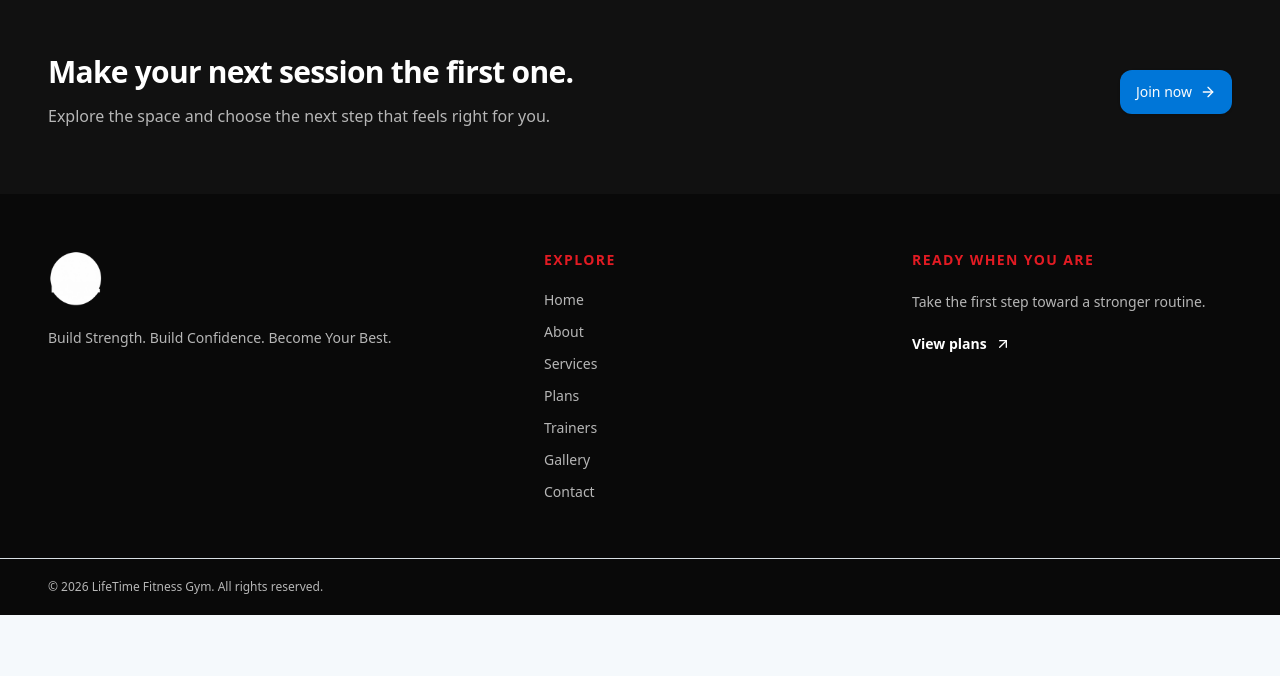
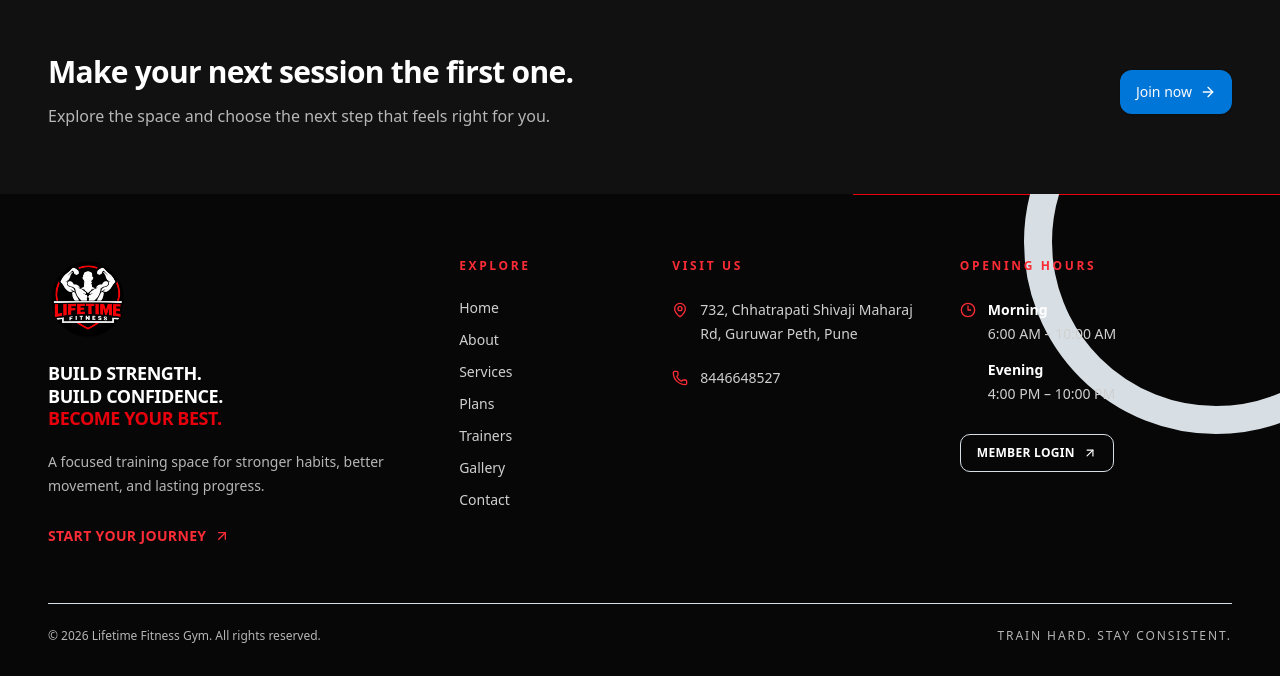
Before and after one commit to vyankateshbairagi/Lifetime-Fitness-Gym, a Next.js app: page /about in a window 1280 px wide. Shown: the part 955-1631 px from the top of the page. Before the commit the page ends 1570 px from the top, so only its background shows below. Built offline with nearby package versions, Linux system fonts and the light colour scheme.

Commit message:
feat: Enhance homepage and footer with new layout, improved accessibility, and additional information

```diff
--- a/src/app/page.tsx
+++ b/src/app/page.tsx
@@ -1,4 +1,5 @@
 import type { Metadata } from "next";
+import Image from "next/image";
 import Link from "next/link";
 import {
   Activity,
@@ -10,7 +11,6 @@ import {
   MessageCircle,
   PersonStanding,
   ShieldCheck,
-  Sparkles,
   Target,
   Users,
 } from "lucide-react";
@@ -82,22 +82,21 @@ export default async function HomePage() {
     <PublicPage>
       <section id="home" className="relative isolate overflow-hidden bg-slate-950 text-white">
         <div className="absolute inset-0 bg-[radial-gradient(circle_at_75%_20%,rgba(226,27,35,0.2),transparent_30%),radial-gradient(circle_at_20%_90%,rgba(226,27,35,0.08),transparent_35%)]" />
-        <div className="relative mx-auto grid min-h-[calc(100svh-5rem)] max-w-7xl items-center gap-12 px-6 py-20 sm:px-10 lg:grid-cols-[1.05fr_0.95fr] lg:px-12 lg:py-28">
+        <div className="absolute bottom-0 left-0 h-px w-1/3 bg-red-600" />
+        <div className="relative mx-auto grid min-h-[min(760px,calc(100svh-5rem))] max-w-7xl items-center gap-12 px-6 py-16 sm:px-10 lg:grid-cols-[0.9fr_1.1fr] lg:px-12 lg:py-24">
           <div className="max-w-3xl">
-            <p className="mb-6 flex items-center gap-2 text-sm font-semibold uppercase tracking-[0.24em] text-emerald-300">
-              <Sparkles className="size-4" /> LifeTime Fitness Gym
+            <p className="mb-5 flex items-center gap-2 text-xs font-bold uppercase tracking-[0.28em] text-emerald-300">
+              <span className="h-px w-8 bg-red-600" /> LifeTime Fitness Gym | Pune
             </p>
-            <h1 className="text-5xl font-semibold leading-[0.98] tracking-tight sm:text-7xl">
+            <h1 className="max-w-2xl text-5xl font-black uppercase leading-[0.9] tracking-[-0.04em] sm:text-7xl lg:text-[5.5rem]">
               Build strength.
-              <br />
-              Build confidence.
-              <br />
-              Become your best.
+              <br />Build confidence.
+              <br /><span className="text-red-600">Become your best.</span>
             </h1>
-            <p className="mt-7 max-w-xl text-lg leading-8 text-slate-300 sm:text-xl">
+            <p className="mt-7 max-w-lg text-base leading-7 text-slate-300 sm:text-lg">
               Your journey to a stronger, healthier, and more confident you starts here.
             </p>
-            <div className="mt-9 flex flex-col gap-3 sm:flex-row">
+            <div className="mt-8 flex flex-col gap-3 sm:flex-row">
               <Link href="#plans" className="inline-flex items-center justify-center gap-2 rounded-lg bg-emerald-400 px-6 py-3.5 text-sm font-semibold text-slate-950 transition hover:bg-emerald-300 focus:outline-none focus:ring-2 focus:ring-emerald-300 focus:ring-offset-2 focus:ring-offset-slate-950">
                 Join now <ArrowRight className="size-4" />
               </Link>
@@ -106,24 +105,31 @@ export default async function HomePage() {
               </Link>
             </div>
           </div>
-          <div aria-hidden="true" className="relative mx-auto flex aspect-[4/5] w-full max-w-md items-end overflow-hidden rounded-[2rem] border border-white/10 bg-gradient-to-br from-emerald-400/30 via-slate-900 to-blue-500/20 p-8 shadow-2xl shadow-black/30">
-            <div className="absolute inset-6 rounded-[1.5rem] border border-white/10" />
-            <div className="absolute right-8 top-8 flex size-24 items-center justify-center rounded-full border border-emerald-300/40 bg-emerald-300/10">
-              <Dumbbell className="size-9 text-emerald-200" />
-            </div>
-            <div className="relative">
-              <p className="text-7xl font-semibold tracking-tight text-white/90">01</p>
-              <p className="mt-2 max-w-xs text-sm leading-6 text-slate-300">One good session. Then another. Momentum is built one choice at a time.</p>
+          <div aria-hidden="true" className="relative mx-auto aspect-[1.15/1] w-full max-w-2xl overflow-hidden border border-white/15 bg-[#0d0d0d] shadow-2xl shadow-black/50">
+            <div className="absolute inset-0 bg-[linear-gradient(120deg,transparent_40%,rgba(226,27,35,0.24),transparent_70%)]" />
+            <div className="absolute -right-16 -top-24 size-80 rounded-full border-[18px] border-red-600/20" />
+            <div className="absolute -bottom-40 -left-20 size-96 rounded-full border-[28px] border-white/5" />
+            <Image src="/lifetime-fitness-gym-logo.png" alt="" fill className="relative z-10 object-contain p-10 sm:p-16" />
+            <div className="absolute bottom-0 left-0 z-20 flex w-full items-center justify-between border-t border-white/15 bg-black/75 px-5 py-4 text-[10px] font-bold uppercase tracking-[0.2em] text-white sm:px-8">
+              <span>Train with purpose</span><span className="text-red-500">01 / 01</span>
             </div>
           </div>
+        </div>
+        <div className="relative mx-auto grid max-w-7xl grid-cols-2 border-t border-white/10 px-6 sm:grid-cols-4 sm:px-10 lg:px-12">
+          {[["01", "Focused training"], ["02", "Flexible plans"], ["03", "Pune location"], ["04", "Supportive community"]].map(([number, label]) => (
+            <div key={number} className="border-r border-white/10 px-4 py-5 first:border-l sm:px-6">
+              <p className="text-lg font-black text-red-600">{number}</p>
+              <p className="mt-1 text-[10px] font-bold uppercase tracking-widest text-slate-300">{label}</p>
+            </div>
+          ))}
         </div>
       </section>
 
       <section id="about" className="scroll-mt-20 bg-white px-6 py-20 sm:px-10 lg:px-12 lg:py-28">
-        <div className="mx-auto grid max-w-7xl gap-12 lg:grid-cols-[1.05fr_0.95fr] lg:items-start">
+        <div className="mx-auto grid max-w-7xl gap-10 lg:grid-cols-[1.1fr_0.9fr] lg:items-start">
           <div>
             <p className="text-sm font-semibold uppercase tracking-[0.2em] text-emerald-600">About LifeTime Fitness</p>
-            <h2 className="mt-4 text-4xl font-semibold tracking-tight text-slate-950 sm:text-5xl">A stronger routine starts with the right place.</h2>
+            <h2 className="mt-4 max-w-2xl text-4xl font-black uppercase leading-tight tracking-tight text-slate-950 sm:text-5xl">A stronger routine starts with the right place.</h2>
             <p className="mt-6 text-lg leading-8 text-slate-600">LifeTime Fitness Gym is a dedicated fitness destination in the heart of Pune, designed to help you become stronger, healthier, and more confident. With quality equipment, a motivating training environment, and a focus on consistent progress, we welcome beginners and experienced fitness enthusiasts alike. Whether your goal is to build muscle, improve strength, lose weight, or simply live a healthier lifestyle, LifeTime Fitness Gym is here to support your journey.</p>
             <div className="mt-8 grid gap-4 text-sm text-slate-700 sm:grid-cols-2">
               <p className="flex gap-3"><MapPin className="size-5 shrink-0 text-emerald-600" /> Guruwar Peth, Pune</p>
@@ -131,7 +137,7 @@ export default async function HomePage() {
               <p className="flex gap-3"><MessageCircle className="size-5 shrink-0 text-emerald-600" /> 8446648527</p>
             </div>
           </div>
-          <div className="rounded-3xl bg-slate-950 p-8 text-white sm:p-10">
+          <div className="border border-white/10 bg-slate-950 p-8 text-white sm:p-10">
             <p className="text-sm font-semibold uppercase tracking-[0.2em] text-emerald-300">Why choose us</p>
             <ul className="mt-7 grid gap-5 sm:grid-cols-2">
               {reasons.map((reason) => <li key={reason} className="flex gap-3 text-sm text-slate-300"><Check className="size-5 shrink-0 text-emerald-300" />{reason}</li>)}
--- a/src/components/public/public-footer.tsx
+++ b/src/components/public/public-footer.tsx
@@ -1,28 +1,99 @@
 import Image from "next/image";
 import Link from "next/link";
-import { ArrowUpRight } from "lucide-react";
+import { ArrowUpRight, Clock3, MapPin, Phone } from "lucide-react";
 
-const links = [["Home", "/#"], ["About", "/#about"], ["Services", "/#services"], ["Plans", "/#plans"], ["Trainers", "/#trainers"], ["Gallery", "/#gallery"], ["Contact", "/#contact"]];
+const links = [
+  ["Home", "/#"],
+  ["About", "/#about"],
+  ["Services", "/#services"],
+  ["Plans", "/#plans"],
+  ["Trainers", "/#trainers"],
+  ["Gallery", "/#gallery"],
+  ["Contact", "/#contact"],
+];
 
 export function PublicFooter() {
   return (
-    <footer className="bg-slate-950 text-white">
-      <div className="mx-auto grid max-w-7xl gap-12 px-6 py-14 sm:px-10 md:grid-cols-[1.4fr_1fr_1fr] lg:px-12">
-        <div>
-          <Image src="/lifetime-fitness-gym-logo.png" alt="Lifetime Fitness Gym" width={148} height={83} className="h-14 w-auto object-contain brightness-0 invert" />
-          <p className="mt-5 max-w-sm text-sm leading-6 text-slate-400">Build Strength. Build Confidence. Become Your Best.</p>
+    <footer className="relative overflow-hidden bg-[#070707] text-white">
+      <div aria-hidden="true" className="absolute right-0 top-0 h-px w-1/3 bg-red-600" />
+      <div aria-hidden="true" className="absolute -right-32 -top-36 size-96 rounded-full border-[28px] border-red-600/5" />
+      <div className="relative mx-auto max-w-7xl px-6 pb-8 pt-16 sm:px-10 lg:px-12">
+        <div className="grid gap-12 border-b border-white/10 pb-14 lg:grid-cols-[1.5fr_0.7fr_1fr_1.1fr] lg:gap-10">
+          <div>
+            <Image
+              src="/lifetime-fitness-gym-logo.png"
+              alt="Lifetime Fitness Gym"
+              width={148}
+              height={83}
+              className="h-20 w-auto object-contain"
+            />
+            <p className="mt-6 max-w-xs text-lg font-bold uppercase leading-tight tracking-tight">
+              Build strength.
+              <br />
+              Build confidence.
+              <br />
+              <span className="text-red-600">Become your best.</span>
+            </p>
+            <p className="mt-5 max-w-sm text-sm leading-6 text-slate-400">
+              A focused training space for stronger habits, better movement, and lasting progress.
+            </p>
+            <Link
+              href="/#plans"
+              className="mt-7 inline-flex items-center gap-2 text-sm font-bold uppercase tracking-wide text-red-500 transition hover:text-red-400"
+            >
+              Start your journey <ArrowUpRight className="size-4" />
+            </Link>
+          </div>
+          <div>
+            <h2 className="text-xs font-bold uppercase tracking-[0.22em] text-red-500">Explore</h2>
+            <nav className="mt-6 grid gap-3 text-sm text-slate-300">
+              {links.map(([label, href]) => (
+                <Link key={href} href={href} className="w-fit transition-colors hover:text-red-500">
+                  {label}
+                </Link>
+              ))}
+            </nav>
+          </div>
+          <div>
+            <h2 className="text-xs font-bold uppercase tracking-[0.22em] text-red-500">Visit us</h2>
+            <div className="mt-6 space-y-5 text-sm leading-6 text-slate-300">
+              <p className="flex gap-3">
+                <MapPin className="mt-1 size-4 shrink-0 text-red-500" />
+                732, Chhatrapati Shivaji Maharaj Rd, Guruwar Peth, Pune
+              </p>
+              <a href="tel:8446648527" className="flex gap-3 transition hover:text-red-500">
+                <Phone className="mt-1 size-4 shrink-0 text-red-500" />
+                8446648527
+              </a>
+            </div>
+          </div>
+          <div>
+            <h2 className="text-xs font-bold uppercase tracking-[0.22em] text-red-500">Opening hours</h2>
+            <div className="mt-6 flex gap-3 text-sm leading-6 text-slate-300">
+              <Clock3 className="mt-1 size-4 shrink-0 text-red-500" />
+              <p>
+                <span className="font-semibold text-white">Morning</span>
+                <br />
+                6:00 AM – 10:00 AM
+                <br />
+                <span className="mt-3 inline-block font-semibold text-white">Evening</span>
+                <br />
+                4:00 PM – 10:00 PM
+              </p>
+            </div>
+            <Link
+              href="/login"
+              className="mt-7 inline-flex items-center gap-2 rounded-md border border-white/20 px-4 py-2.5 text-xs font-bold uppercase tracking-wide text-white transition hover:border-red-600 hover:text-red-500"
+            >
+              Member login <ArrowUpRight className="size-3.5" />
+            </Link>
+          </div>
         </div>
-        <div>
-          <h2 className="text-sm font-semibold uppercase tracking-widest text-emerald-300">Explore</h2>
-          <nav className="mt-5 grid gap-3 text-sm text-slate-400">{links.map(([label, href]) => <Link key={href} href={href} className="w-fit transition-colors hover:text-white">{label}</Link>)}</nav>
-        </div>
-        <div>
-          <h2 className="text-sm font-semibold uppercase tracking-widest text-emerald-300">Ready when you are</h2>
-          <p className="mt-5 text-sm leading-6 text-slate-400">Take the first step toward a stronger routine.</p>
-          <Link href="#plans" className="mt-5 inline-flex items-center gap-2 text-sm font-semibold text-white hover:text-emerald-300">View plans <ArrowUpRight className="size-4" /></Link>
+        <div className="flex flex-col gap-4 pt-6 text-xs text-slate-500 sm:flex-row sm:items-center sm:justify-between">
+          <p>© 2026 Lifetime Fitness Gym. All rights reserved.</p>
+          <p className="uppercase tracking-[0.16em]">Train hard. Stay consistent.</p>
         </div>
       </div>
-      <div className="border-t border-white/10"><div className="mx-auto max-w-7xl px-6 py-5 text-xs text-slate-500 sm:px-10 lg:px-12">© 2026 LifeTime Fitness Gym. All rights reserved.</div></div>
     </footer>
   );
 }
--- a/src/components/public/public-header.tsx
+++ b/src/components/public/public-header.tsx
@@ -31,7 +31,7 @@ export function PublicHeader() {
           {links.map(([label, href]) => <Link key={href} href={href} className="text-sm font-semibold uppercase tracking-wide text-slate-300 transition-colors hover:text-emerald-600">{label}</Link>)}
           <Button asChild className="bg-[#e21b23] font-bold text-white hover:bg-[#ff3038]"><Link href="/login">Login</Link></Button>
         </nav>
-        <button type="button" className="inline-flex size-10 items-center justify-center rounded-lg border border-slate-200 text-slate-700 lg:hidden" aria-label={open ? "Close navigation menu" : "Open navigation menu"} aria-expanded={open} onClick={() => setOpen(!open)}>
+        <button type="button" className="inline-flex size-10 items-center justify-center rounded-lg border border-white/20 text-white lg:hidden" aria-label={open ? "Close navigation menu" : "Open navigation menu"} aria-expanded={open} onClick={() => setOpen(!open)}>
           {open ? <X className="size-5" /> : <Menu className="size-5" />}
         </button>
       </div>
```
